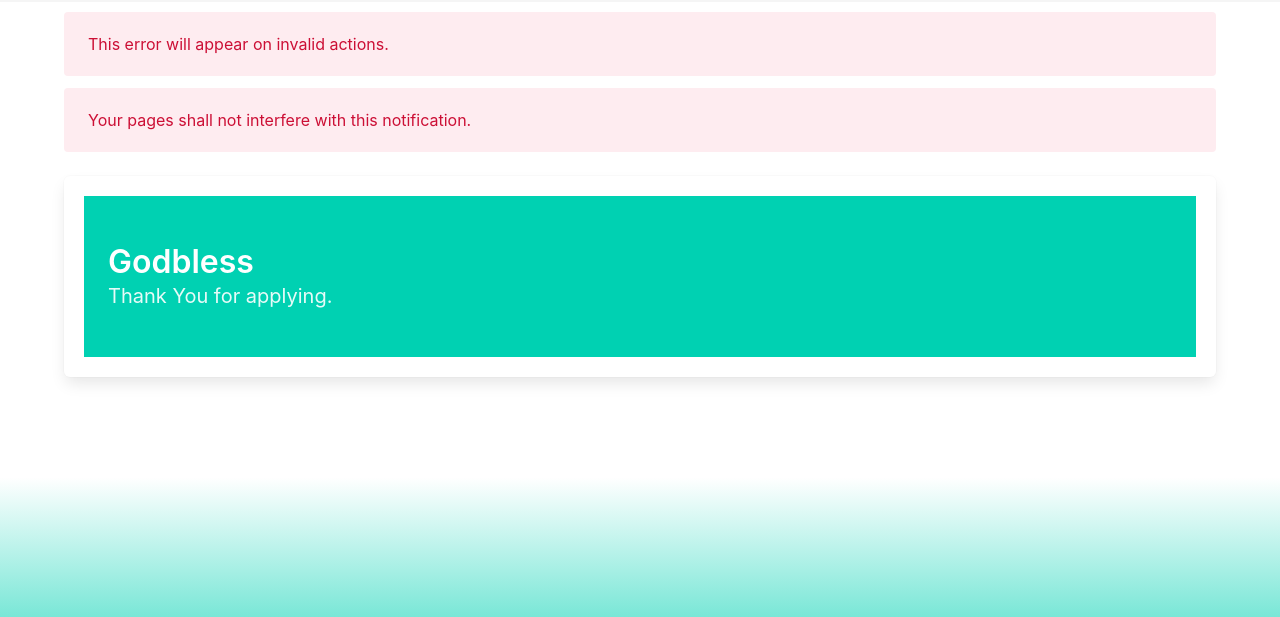
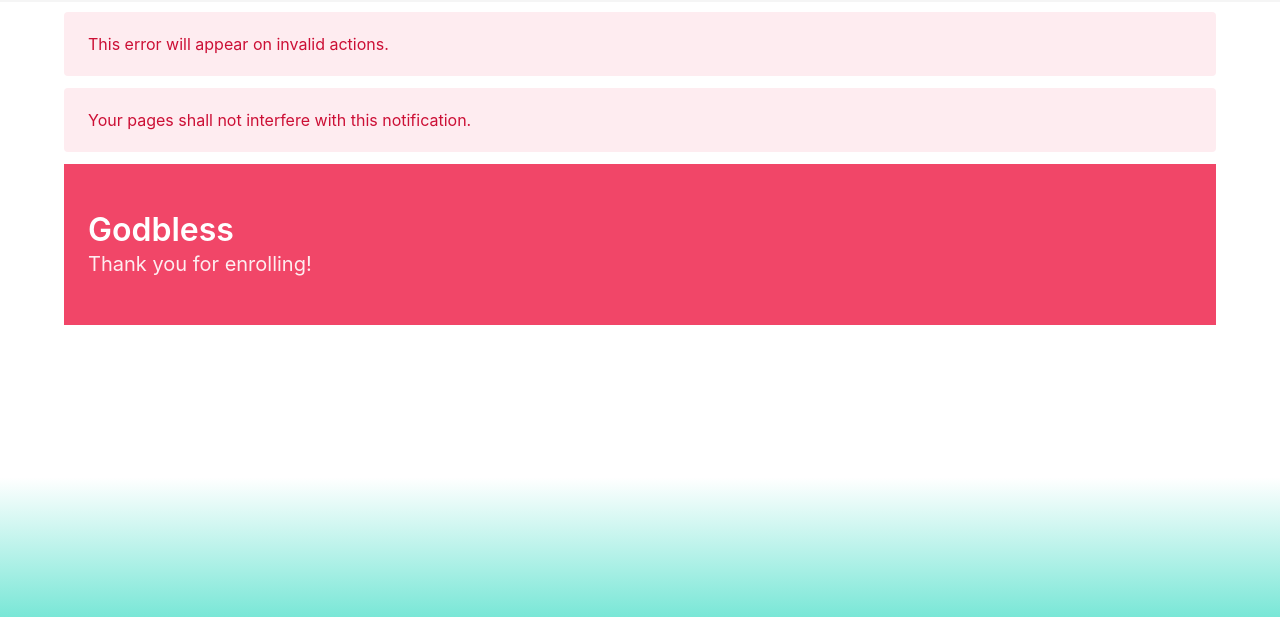
Before and after one commit to ralf-t/ccss_admission, a Flask app: page /results/lrn in a window 1280 px wide. Shown: the part 56-673 px from the top of the page. Run offline with Flask 2, Linux system fonts and the light colour scheme.

Commit message:
fixed some lines

```diff
--- a/ccssadmission/templates/results_lrn.html
+++ b/ccssadmission/templates/results_lrn.html
@@ -1,26 +1,16 @@
 {% extends 'base.html' %}
 
 {% block content %}
-	<div class="container">
-		<div class="row">
-			<div class="row is-offset-4 is-4">
-				<div class="box mt-5">
-					<div class="container">
-						<section class="hero is-primary">
+<section class="hero is-danger">
 	<div class="hero-body">
 	  <div class="container">
 		<h1 class="title">
 		  Godbless
 		</h1>
 		<h2 class="subtitle">
-								  Thank You for applying.
+		  Thank you for enrolling!
 		</h2>
 	  </div>
 	</div>
   </section>
-					</div>
-				</div>
-			</div>
-		</div>
-	</div>
 {% endblock content %}
```
Lines whose indentation alone changed are shown as unchanged.
